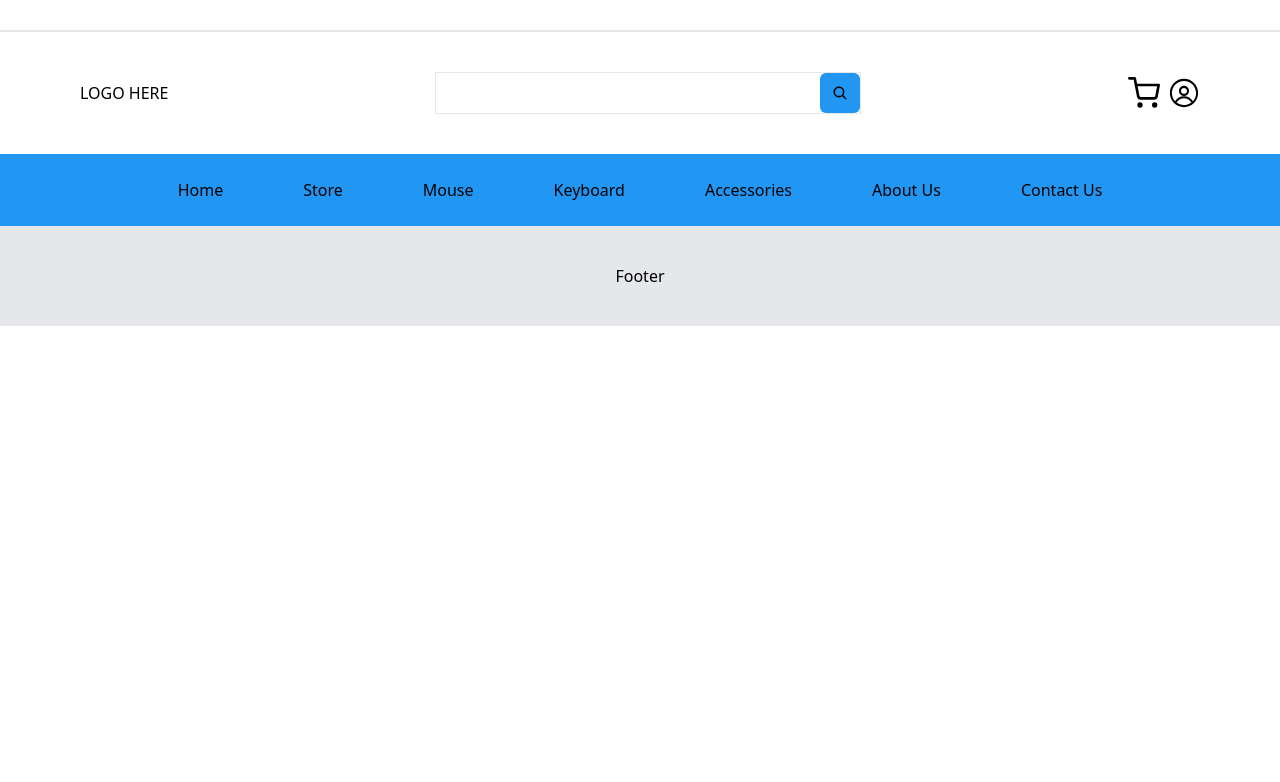
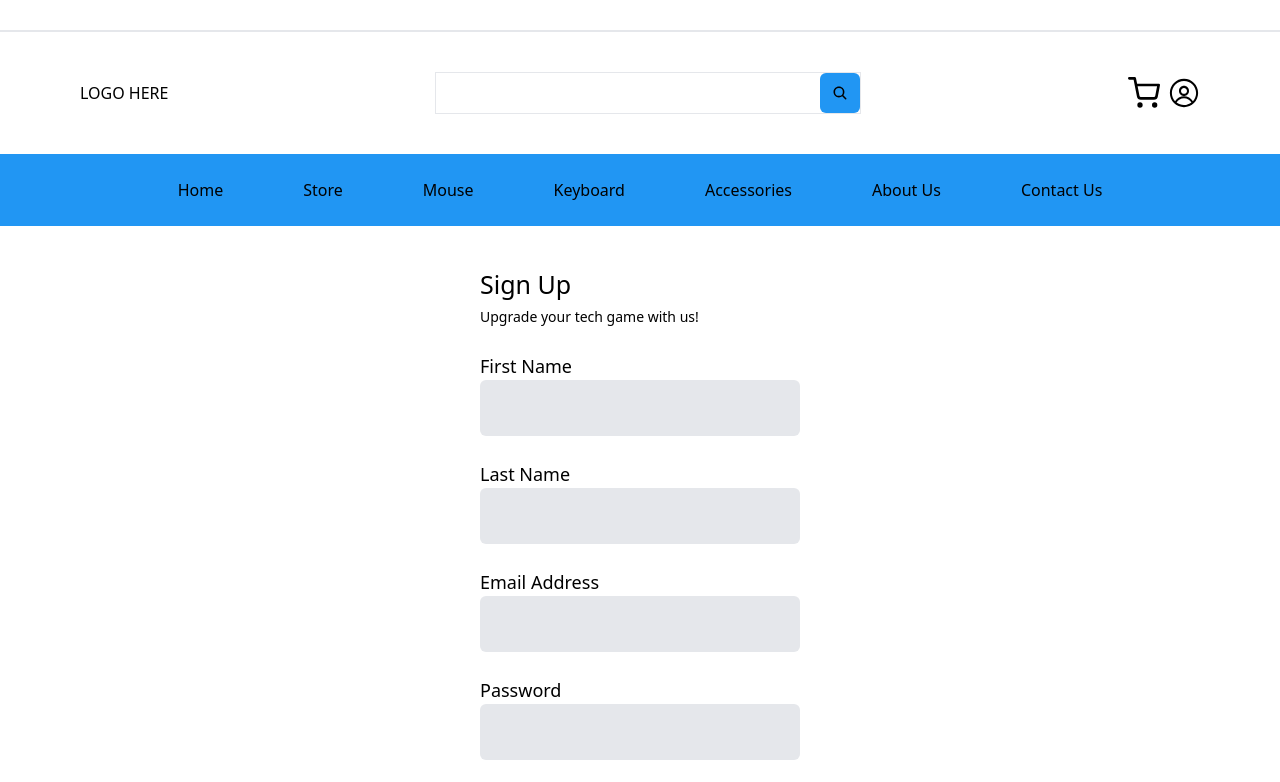
Before and after one commit to Nabi-Ameen/computer-system-ecommrce, a React (Vite) app: page /sign-up in a window 1280 px wide. Shown: the top 782 px of the page. Built offline with nearby package versions, Linux system fonts and the light colour scheme.

Commit message:
create form and create user

```diff
--- a/package.json
+++ b/package.json
@@ -16,7 +16,8 @@
     "react-dom": "^19.2.4",
     "react-icons": "^5.6.0",
     "react-router": "^7.14.1",
-    "swiper": "^12.1.3"
+    "swiper": "^12.1.3",
+    "yup": "^1.7.1"
   },
   "devDependencies": {
     "@eslint/js": "^9.39.4",
--- a/src/App.jsx
+++ b/src/App.jsx
@@ -3,6 +3,7 @@ import Home from "./pages/Home"
 import Store from "./pages/Store"
 import Header from "./components/Header"
 import Footer from "./components/Footer"
+import SignupForm from "./pages/SignupForm"
 
 function App() {
   return (
@@ -12,6 +13,7 @@ function App() {
         <Routes>
           <Route path="/" element={<Home />} />
           <Route path="/store" element={<Store />} />
+          <Route path="/sign-up" element={<SignupForm />} />
         </Routes>
         <Footer />
       </BrowserRouter>
--- /dev/null
+++ b/src/components/common/InputField.jsx
@@ -0,0 +1,11 @@
+import React from 'react'
+import { Field } from 'formik';
+const InputField = ({ name, type }) => {
+    return (
+        <div>
+            <Field name={name} type={type} className="bg-gray-200 px-2 py-4 rounded-md w-full" />
+        </div>
+    )
+}
+
+export default InputField
--- /dev/null
+++ b/src/pages/SignupForm.jsx
@@ -0,0 +1,68 @@
+import React, { useState } from 'react';
+import { Formik, Field, Form, ErrorMessage } from 'formik';
+import * as Yup from 'yup';
+import InputField from '../components/common/InputField';
+import Typography from '../components/common/Typography';
+import axios from "axios";
+
+const SignupForm = () => {
+    const [loader, setLoader] = useState(false);
+
+    const createUser = async (values) => {
+        setLoader(true)
+        const response = await axios.post("http://localhost:9000/v1/user", values)
+        setLoader(false)
+    }
+    return (
+        <Formik
+            initialValues={{ firstName: '', lastName: '', email: '', password: '' }}
+            validationSchema={Yup.object({
+                firstName: Yup.string()
+                    .required('Required'),
+                lastName: Yup.string()
+                    .required('Required'),
+                email: Yup.string().email('Invalid email address').required('Required'),
+            })}
+            onSubmit={(values) => {
+                createUser(values)
+
+            }}
+        >
+            <Form className='flex items-center justify-center my-10'>
+                <div className='w-1/4 space-y-6'>
+                    <Typography varient="h3">Sign Up</Typography>
+                    <Typography varient="small">Upgrade your tech game with us!</Typography>
+                    <div>
+                        <label htmlFor="firstName" className='text-lg'>First Name</label>
+                        <InputField name="firstName" type="text" />
+                        <ErrorMessage name="firstName" />
+                    </div>
+
+                    <div>
+                        <label htmlFor="lastName" className='text-lg'>Last Name</label>
+                        <InputField name="lastName" type="text" />
+                        <ErrorMessage name="lastName" />
+                    </div>
+
+                    <div>
+                        <label htmlFor="email" className='text-lg'>Email Address</label>
+                        <InputField name="email" type="email" />
+                        <ErrorMessage name="email" />
+                    </div>
+
+                    <div>
+                        <label htmlFor="password" className='text-lg'>Password</label>
+                        <InputField name="password" type="password" />
+                        <ErrorMessage name="password" />
+                    </div>
+
+                    <button type="submit" className='bg-blue-800 py-6 px-16 rounded-lg text-white'>{loader ? "saving..." : "Submit"}</button>
+
+                </div>
+
+            </Form>
+        </Formik>
+    );
+};
+
+export default SignupForm
```
Also changed, not shown: 1 other file (tests, documents, lock files or other folders).
